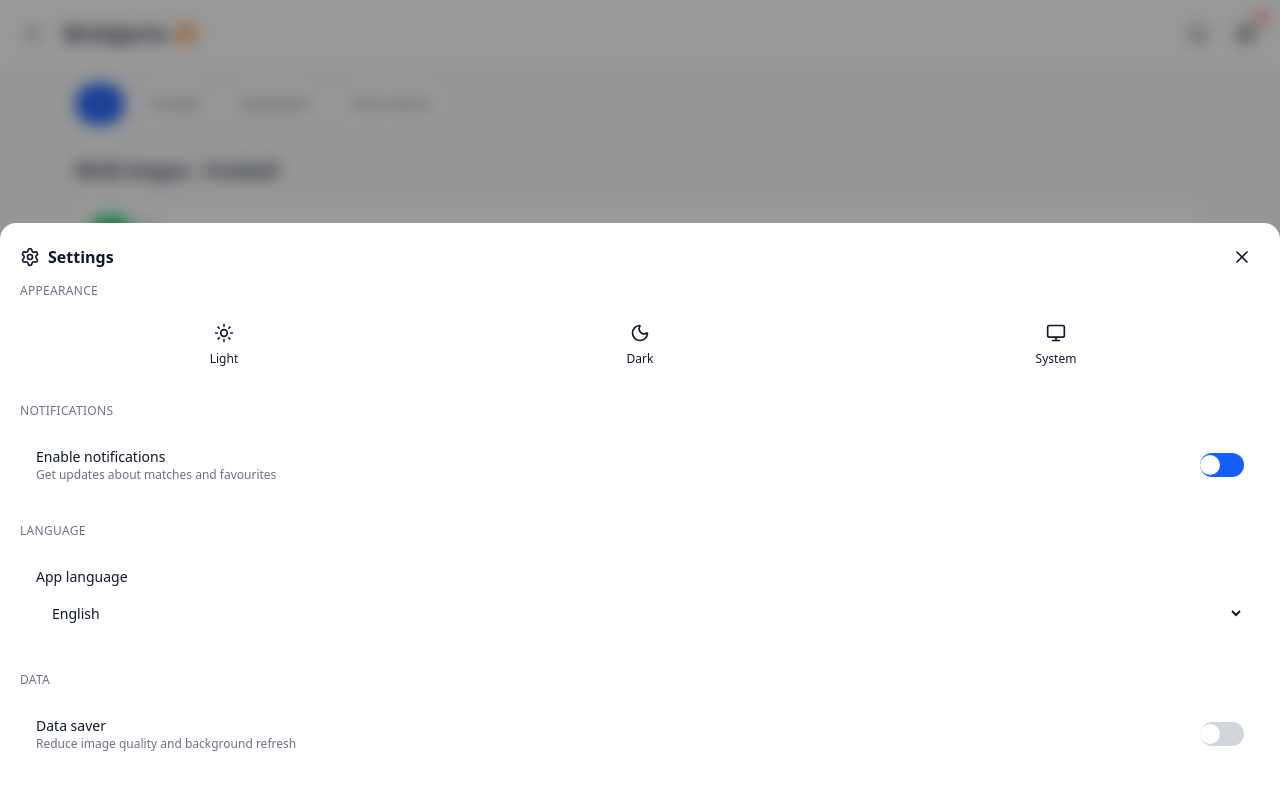
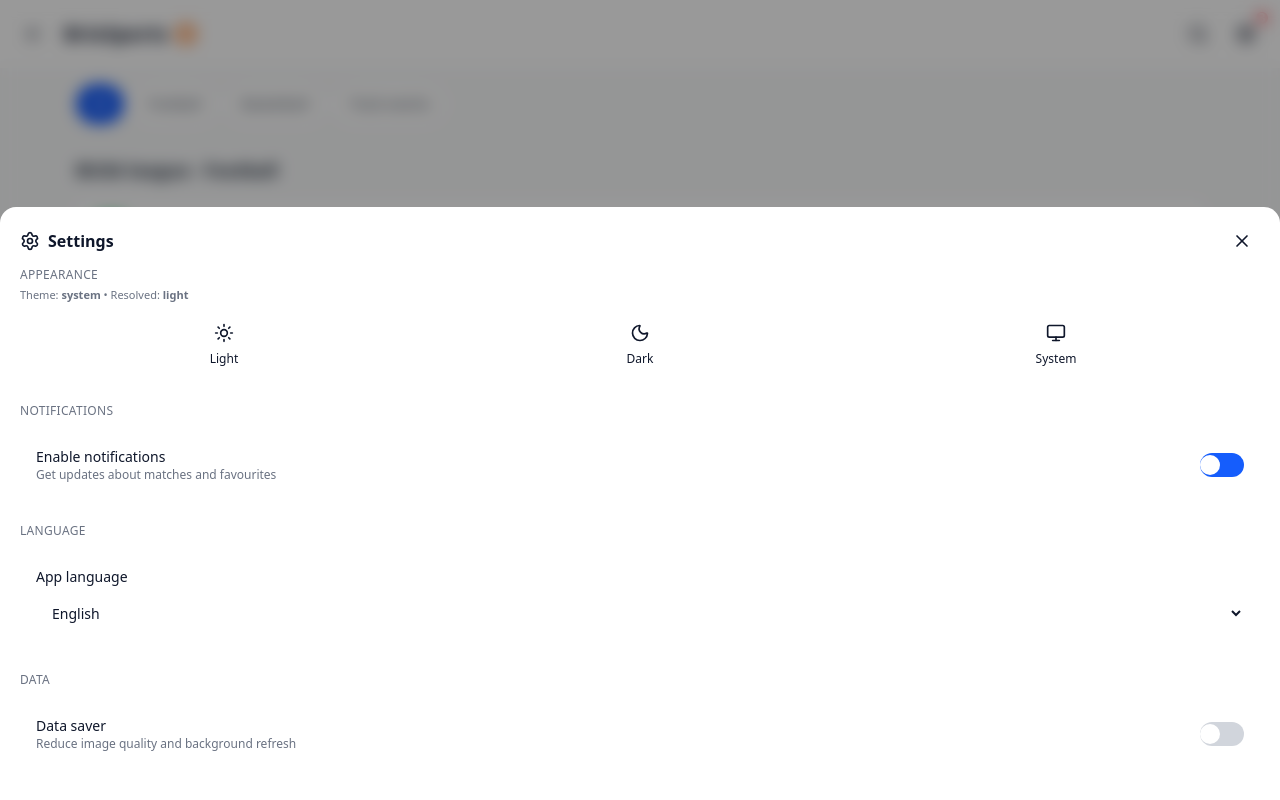
Before and after one commit to Mariamyussuf/Brixsport, a Next.js app: page / in a window 1280 px wide. Both pictures are taken after a click on the button 1246 px from the left and 34 px from the top of the page. Shown: the top 800 px of the page. Built offline with nearby package versions, Linux system fonts and the light colour scheme.

Commit message:
modified:   src/components/shared/SettingsSheet.tsx

```diff
--- a/src/components/shared/SettingsSheet.tsx
+++ b/src/components/shared/SettingsSheet.tsx
@@ -10,7 +10,7 @@ interface SettingsSheetProps {
 }
 
 export default function SettingsSheet({ open, onClose }: SettingsSheetProps) {
-  const { theme, setTheme } = useTheme();
+  const { theme, resolvedTheme, setTheme } = useTheme();
   const { notifications, dataSaver, language, setNotifications, setDataSaver, setLanguage } = useSettings();
 
   if (!open) return null;
@@ -41,13 +41,18 @@ export default function SettingsSheet({ open, onClose }: SettingsSheetProps) {
         </div>
 
         <div className="px-5 pb-6">
-          <div className="mb-3 text-xs uppercase tracking-wide text-gray-500 dark:text-gray-400">Appearance</div>
+          <div className="mb-1 text-xs uppercase tracking-wide text-gray-500 dark:text-gray-400">Appearance</div>
+          {/* Debug line to verify state updates in production */}
+          <div className="mb-2 text-[11px] text-gray-500 dark:text-gray-400">Theme: <strong>{theme}</strong> • Resolved: <strong>{resolvedTheme}</strong></div>
           <div className="grid grid-cols-3 gap-2">
             <button
               onClick={() => setTheme("light")}
               className={`flex flex-col items-center gap-2 rounded-xl border p-3 transition-colors hover:bg-gray-50 dark:hover:bg-white/10 ${
                 theme === "light" ? "border-blue-500" : "border-gray-200 dark:border-white/10"
               }`}
+              data-theme="light"
+              role="radio"
+              aria-checked={theme === "light"}
             >
               <Sun className="w-5 h-5" />
               <span className="text-xs">Light</span>
@@ -57,6 +62,9 @@ export default function SettingsSheet({ open, onClose }: SettingsSheetProps) {
               className={`flex flex-col items-center gap-2 rounded-xl border p-3 transition-colors hover:bg-gray-50 dark:hover:bg-white/10 ${
                 theme === "dark" ? "border-blue-500" : "border-gray-200 dark:border-white/10"
               }`}
+              data-theme="dark"
+              role="radio"
+              aria-checked={theme === "dark"}
             >
               <Moon className="w-5 h-5" />
               <span className="text-xs">Dark</span>
@@ -66,6 +74,9 @@ export default function SettingsSheet({ open, onClose }: SettingsSheetProps) {
               className={`flex flex-col items-center gap-2 rounded-xl border p-3 transition-colors hover:bg-gray-50 dark:hover:bg-white/10 ${
                 theme === "system" ? "border-blue-500" : "border-gray-200 dark:border-white/10"
               }`}
+              data-theme="system"
+              role="radio"
+              aria-checked={theme === "system"}
             >
               <Monitor className="w-5 h-5" />
               <span className="text-xs">System</span>
```
